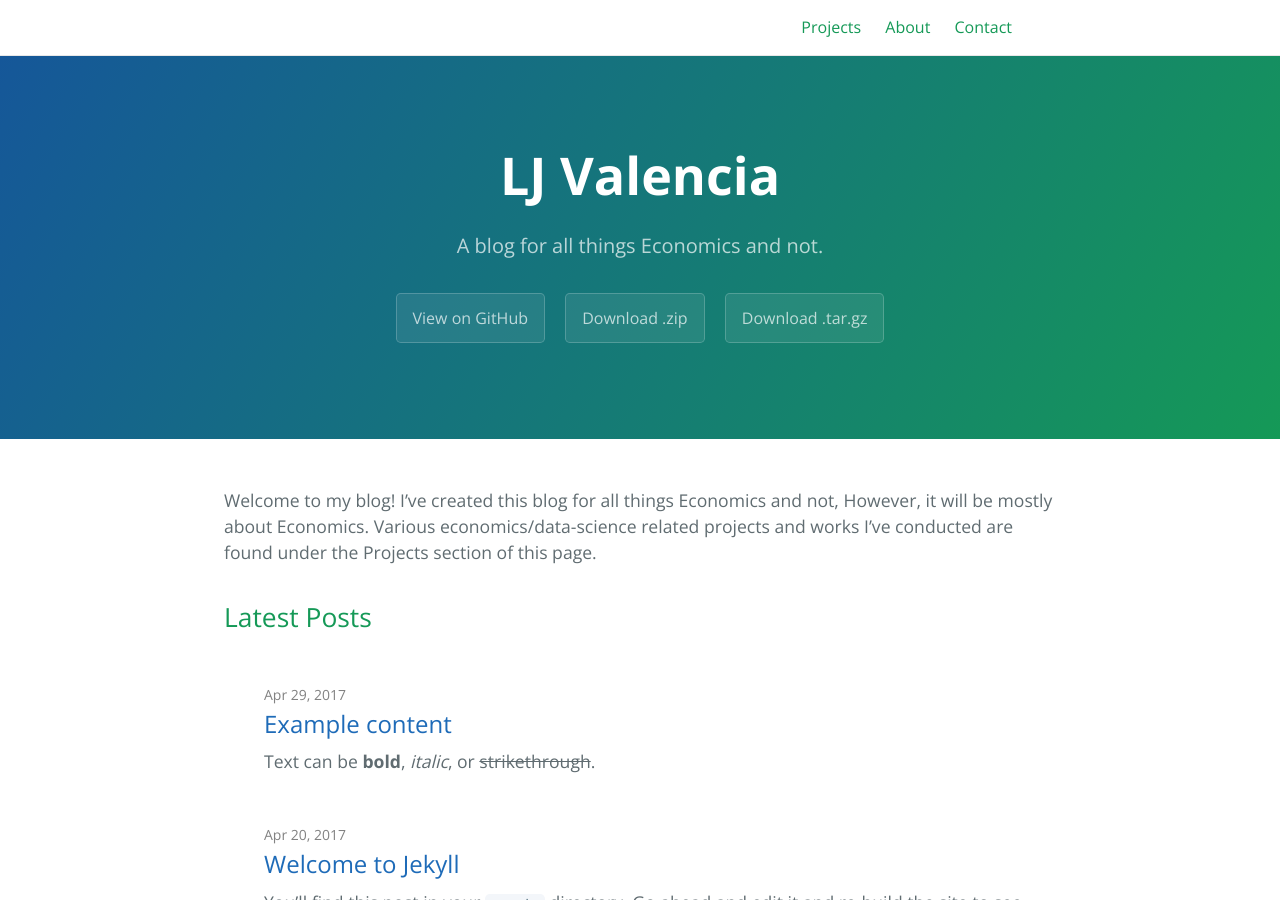
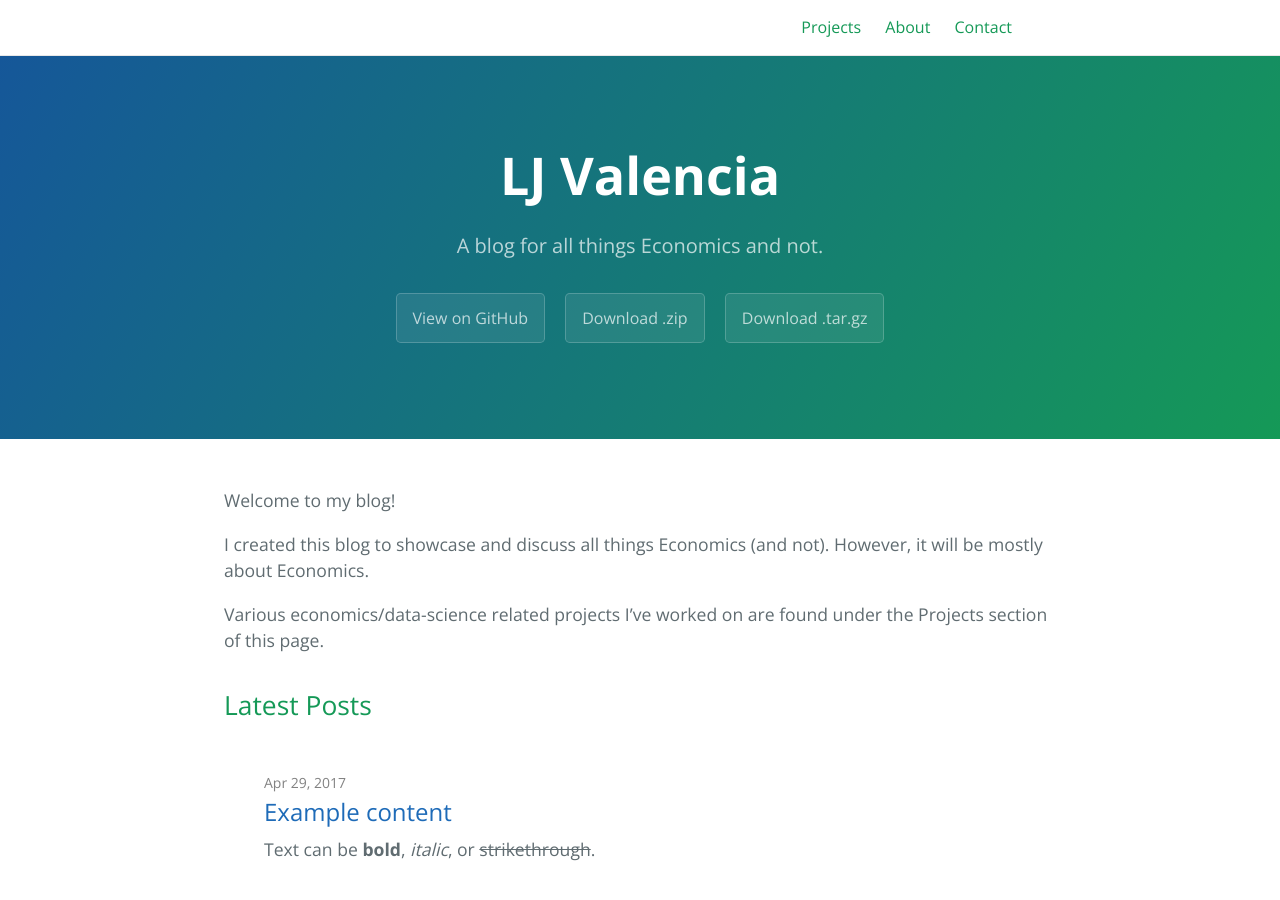
Before and after one commit to lj-valencia/cayman-blog-old-site, a Jekyll site: the page built from index.md, in a window 1280 px wide and 900 px high. Built offline with Jekyll 4.4.1, drawn with Linux system fonts in a browser that asks for light colours.

Commit message:
Update index.md

```diff
--- a/index.md
+++ b/index.md
@@ -8,4 +8,8 @@
 layout: home
 ---
 
-Welcome to my blog! I've created this blog for all things Economics and not, However, it will be mostly about Economics. Various economics/data-science related projects and works I've conducted are found under the Projects section of this page.
+Welcome to my blog!
+
+I created this blog to showcase and discuss all things Economics (and not). However, it will be mostly about Economics.
+
+Various economics/data-science related projects I've worked on are found under the Projects section of this page.
```
